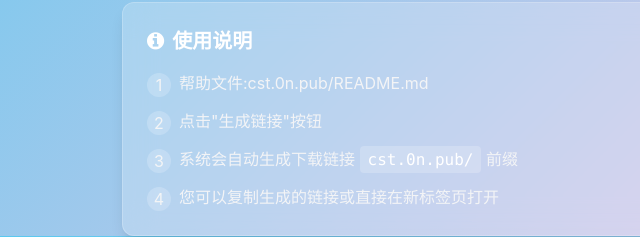
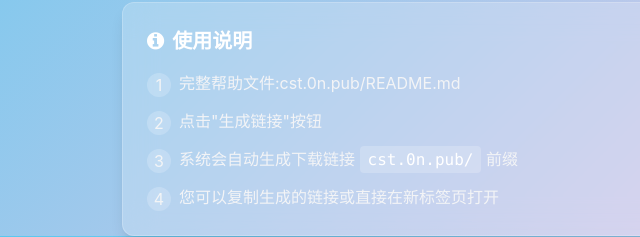
Before and after one commit to yonghenstar/gh-porxy-web, a plain HTML site: page index.html in a window 1280 px wide. Shown: the part 564-801 px from the top of the page, 182-822 px from the left. Drawn offline with nearby package versions, Linux system fonts and the light colour scheme.

Commit message:
Update index.html

```diff
--- a/index.html
+++ b/index.html
@@ -186,7 +186,7 @@
                 <div class="space-y-3 text-gray-100">
                     <p class="flex items-start">
                         <span class="bg-white bg-opacity-20 rounded-full w-6 h-6 flex items-center justify-center mr-2 mt-0.5 flex-shrink-0">1</span>
-                        <span>帮助文件:cst.0n.pub/README.md</span>
+                        <span>完整帮助文件:cst.0n.pub/README.md</span>
                     </p>
                     <p class="flex items-start">
                         <span class="bg-white bg-opacity-20 rounded-full w-6 h-6 flex items-center justify-center mr-2 mt-0.5 flex-shrink-0">2</span>
```
